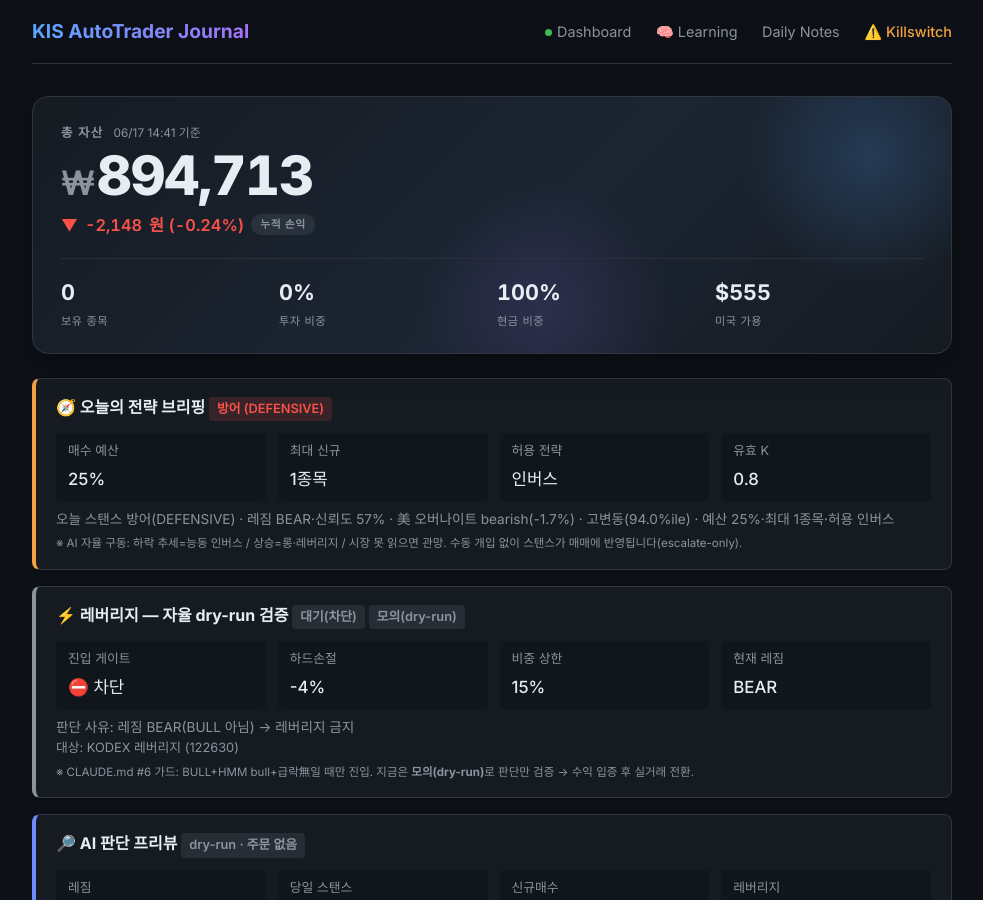
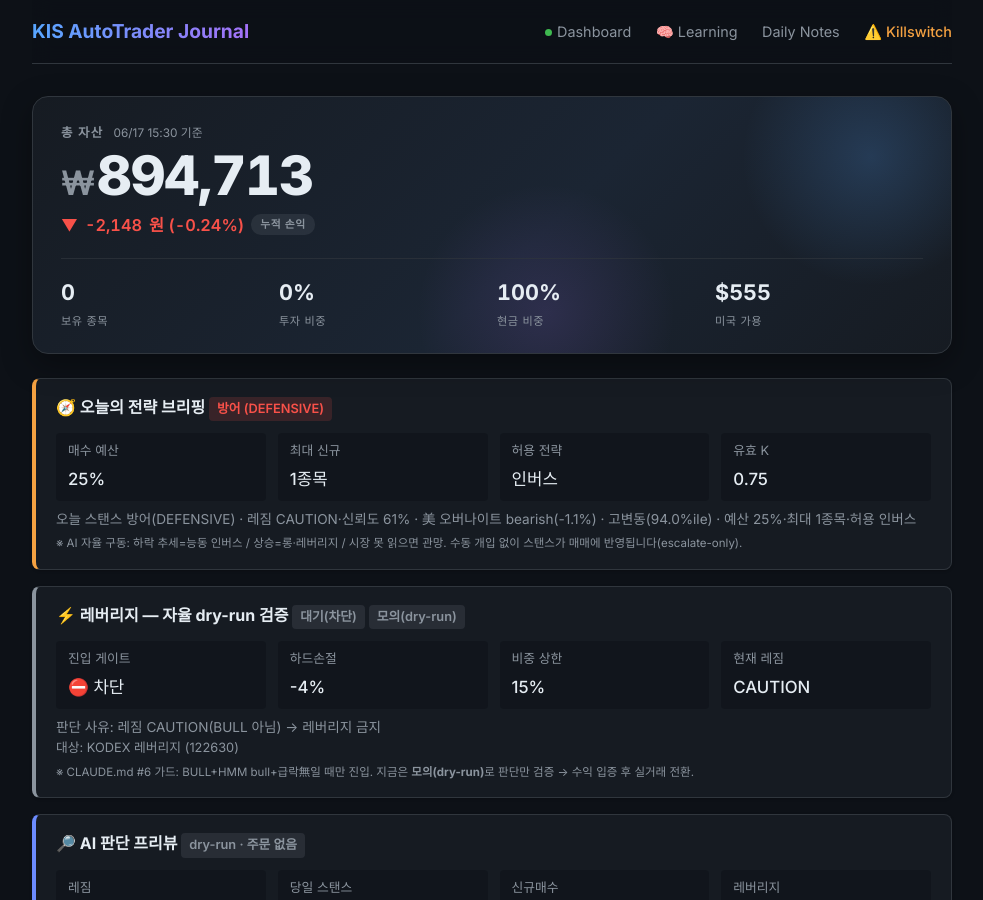
Before and after one commit to BudongJW/kis-trading-journal, a Jekyll site: the page built from index.html, in a window 1280 px wide and 900 px high. Shown: the whole window, without its empty margins (148-1131 px from the left). Built offline with Jekyll 4.4.1, drawn with Linux system fonts in a browser that asks for light colours; nearby versions of some CDN libraries; some of the changed text lies outside the part shown.

Commit message:
auto: portfolio update 15:30

```diff
--- a/_data/portfolio.json
+++ b/_data/portfolio.json
@@ -1,5 +1,5 @@
 {
-  "updated_at": "2026-06-17T14:41:46.724722",
+  "updated_at": "2026-06-17T15:30:29.306215",
   "initial_capital": 500000,
   "cash": 893673,
   "holdings": [],
@@ -555,18 +555,7 @@
     "avg_loss_pct": -3.83,
     "total_return_pct": -0.43
   },
-  "r_summary": {
-    "total_trades": 1,
-    "avg_r": 0.84,
-    "median_r": 0.84,
-    "win_rate": 1.0,
-    "avg_win_r": 0.84,
-    "avg_loss_r": 0,
-    "expectancy_r": 0.84,
-    "best_r": 0.84,
-    "worst_r": 0.84,
-    "last_updated": "2026-06-17 11:26"
-  },
+  "r_summary": {},
   "daily_history": [
     {
       "date": "2026-05-12",
@@ -930,20 +919,20 @@
       "unrealized_pnl": 0,
       "net_deposit": 396861,
       "regime": "up",
-      "hmm_state": "bear",
-      "confidence": 0.57,
-      "k_value": 0.7
+      "hmm_state": "sideways",
+      "confidence": 0.613,
+      "k_value": 0.65
     }
   ],
   "market": {
     "regime": "up",
-    "hmm_state": "bear",
-    "confidence": 0.57,
+    "hmm_state": "sideways",
+    "confidence": 0.613,
     "volatility": "high",
     "vol_percentile": 94.0,
     "overnight_gap": {
       "direction": "bearish",
-      "strength": 0.36,
+      "strength": 0.31,
       "action": "reduce_size"
     },
     "strong_sectors": [
@@ -962,7 +951,7 @@
   "strategy": {
     "name": "ETF 변동성 돌파 + 신호 융합",
     "params": {
-      "k": 0.7,
+      "k": 0.65,
       "trend_ma": 15
     },
     "universe_count": 10,
@@ -1021,13 +1010,13 @@
   },
   "bear_strategy": {
     "enabled": true,
-    "regime": "BEAR",
+    "regime": "CAUTION",
     "confidence": 0.65,
-    "sma_ratio": 0.8933,
+    "sma_ratio": 0.8908,
     "canary_bad": 1,
     "canary_scores": {
-      "195930": 1.7228,
-      "132030": -1.0429
+      "195930": 1.7453,
+      "132030": -1.0576
     }
   },
   "us_session": {
@@ -1080,17 +1069,17 @@
   "learning": {
     "market": {
       "trend": "up",
-      "hmm_state": "bear",
-      "hmm_confidence": 85.8,
+      "hmm_state": "sideways",
+      "hmm_confidence": 90.2,
       "volatility": "high",
       "vol_percentile": 94.0,
-      "market_confidence": 0.57,
-      "analyzed_at": "2026-06-16 21:17"
+      "market_confidence": 0.613,
+      "analyzed_at": "2026-06-17 10:46"
     },
     "overnight": {
       "direction": "bearish",
-      "nasdaq_change": -1.67,
-      "sp500_change": -0.48,
+      "nasdaq_change": -1.15,
+      "sp500_change": -0.57,
       "recommended_action": "reduce_size"
     },
     "strong_sectors": [
@@ -1154,7 +1143,7 @@
       ]
     },
     "strategy_params": {
-      "k": 0.7,
+      "k": 0.65,
       "trend_ma": 15,
       "train_sharpe": 1.26,
       "val_sharpe": 3.28,
@@ -1304,14 +1293,14 @@
     "allow_inverse": true,
     "allow_leverage": false,
     "size_mult": 0.4,
-    "k_effective": 0.8,
+    "k_effective": 0.75,
     "allow_summary": "인버스",
-    "briefing": "오늘 스탠스 방어(DEFENSIVE) · 레짐 BEAR·신뢰도 57% · 美 오버나이트 bearish(-1.7%) · 고변동(94.0%ile) · 예산 25%·최대 1종목·허용 인버스",
+    "briefing": "오늘 스탠스 방어(DEFENSIVE) · 레짐 CAUTION·신뢰도 61% · 美 오버나이트 bearish(-1.1%) · 고변동(94.0%ile) · 예산 25%·최대 1종목·허용 인버스",
     "signals": {
-      "regime": "BEAR",
-      "confidence": 0.57,
+      "regime": "CAUTION",
+      "confidence": 0.613,
       "direction": "bearish",
-      "nasdaq_change": -1.67,
+      "nasdaq_change": -1.15,
       "high_vol": true,
       "vol_percentile": 94.0,
       "rapid_level": "NONE"
@@ -1321,12 +1310,12 @@
     "enabled": true,
     "dry_run": true,
     "gate_allowed": false,
-    "gate_reason": "레짐 BEAR(BULL 아님) → 레버리지 금지",
+    "gate_reason": "레짐 CAUTION(BULL 아님) → 레버리지 금지",
     "hard_stop_pct": 0.04,
     "max_weight": 0.15,
-    "regime": "BEAR",
-    "hmm_state": "bear",
-    "hmm_confidence": 0.858,
+    "regime": "CAUTION",
+    "hmm_state": "sideways",
+    "hmm_confidence": 0.902,
     "universe": [
       {
         "symbol": "122630",
```
